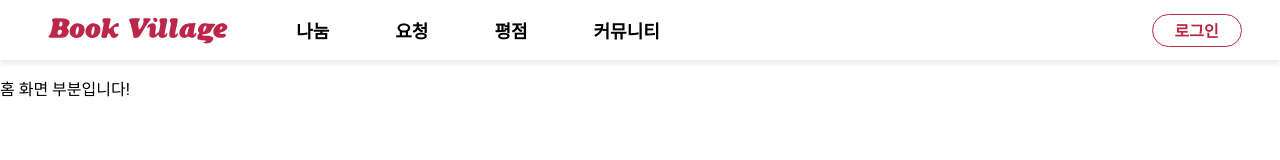
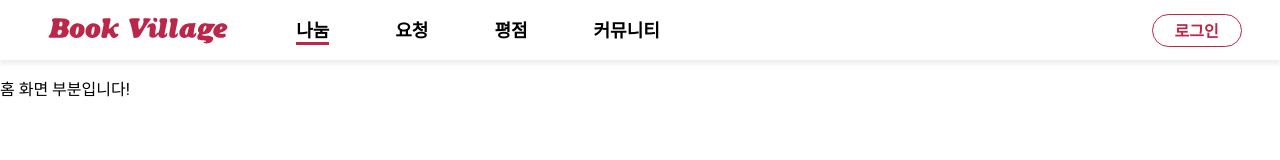
Before and after one commit to codestates-seb/seb41_main_015, a React (Create React App) app in the folder client/: page / in a window 1280 px wide. Shown: the top 160 px of the page. Built offline with nearby package versions, Linux system fonts and the light colour scheme.

Commit message:
fix/fe/header: 클릭 상태 유지 및 로그아웃 로직 수정

```diff
--- a/client/src/components/Header.js
+++ b/client/src/components/Header.js
@@ -2,7 +2,7 @@ import { useState } from 'react';
 import LoginModal from './LoginModal';
 import styled from 'styled-components';
 import logo from '../image/logo.svg';
-import { Link } from 'react-router-dom';
+import { Link, useNavigate } from 'react-router-dom';
 import mypage from '../image/mypage.svg';
 import { useDispatch, useSelector } from 'react-redux';
 import { logout } from '../redux/slice/userSlice';
@@ -47,9 +47,10 @@ const SNavContainer = styled.ol`
     margin: 5px 33px;
     font-size: 18px;
     font-weight: 600;
-    :focus {
-      border-bottom: 3px solid #bb2649;
-    }
+  }
+  .focused {
+    /* color: #bb2649; */
+    border-bottom: 3px solid #bb2649;
   }
 
   @media screen and (max-width: 930px) {
@@ -114,6 +115,7 @@ const SLogoutBtn = styled.button`
 
 const Header = () => {
   const dispatch = useDispatch();
+  const navigate = useNavigate();
   const accessToken = useSelector((state) => state.user.accessToken);
   const [isModalOpen, setIsModalOpen] = useState(false);
 
@@ -128,12 +130,26 @@ const Header = () => {
     instanceAxios
       .post('/v1/members/auth/logout')
       .then(() => {
+        dispatch(logout());
+        navigate();
+        window.location.reload();
         console.log('로그아웃 됨!');
       })
       .catch((err) => {
         console.error(err);
       });
-    dispatch(logout());
+  };
+
+  // 헤더 바깥부분 클릭해도 유지되는 로직
+  const [currentTab, setCurrentTab] = useState(0);
+  const menus = [
+    { index: 0, name: '나눔', route: '/shareList' },
+    { index: 1, name: '요청', route: '/reqList' },
+    { index: 2, name: '평점', route: '/' },
+    { index: 3, name: '커뮤니티', route: '/' },
+  ];
+  const handleMenuSelect = (index) => {
+    setCurrentTab(index);
   };
 
   return (
@@ -142,18 +158,19 @@ const Header = () => {
         <img src={logo} alt="logo" className="logo" />
       </SHeaderLogo>
       <SNavContainer>
-        <Link to="/shareList" className="olItem">
-          나눔
-        </Link>
-        <Link to="/reqList" className="olItem">
-          요청
-        </Link>
-        <Link to="/" className="olItem">
-          평점
-        </Link>
-        <Link to="/" className="olItem">
-          커뮤니티
-        </Link>
+        {menus.map((el) => {
+          const isFocused =
+            currentTab === el.index ? 'olItem focused' : 'olItem';
+          return (
+            <Link
+              to={el.route}
+              onClick={() => handleMenuSelect(el.index)}
+              className={isFocused}
+            >
+              {el.name}
+            </Link>
+          );
+        })}
       </SNavContainer>
       {!accessToken ? (
         <>
```
